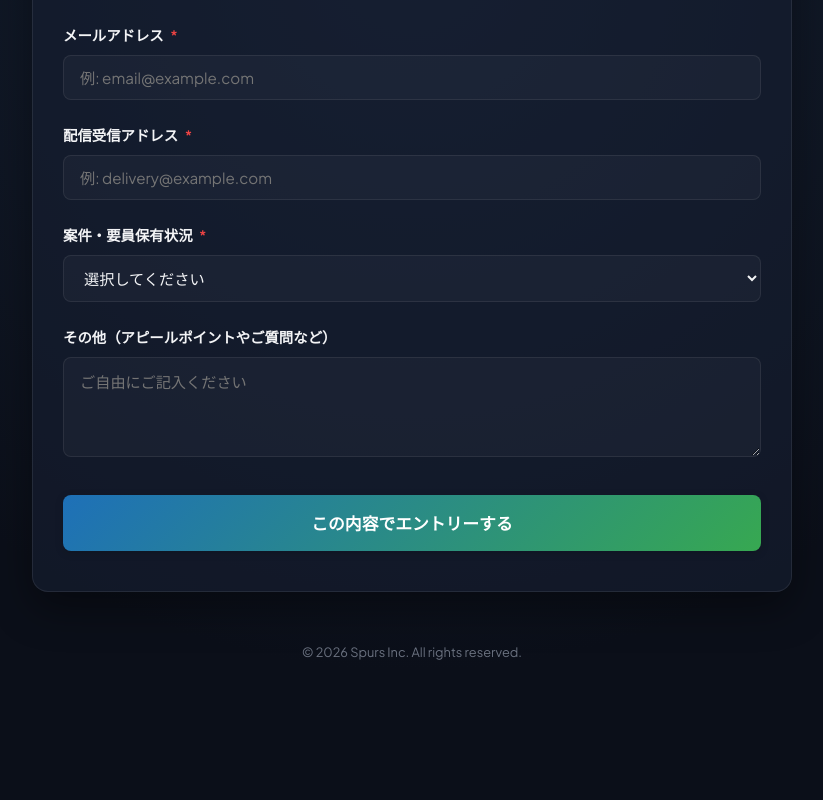
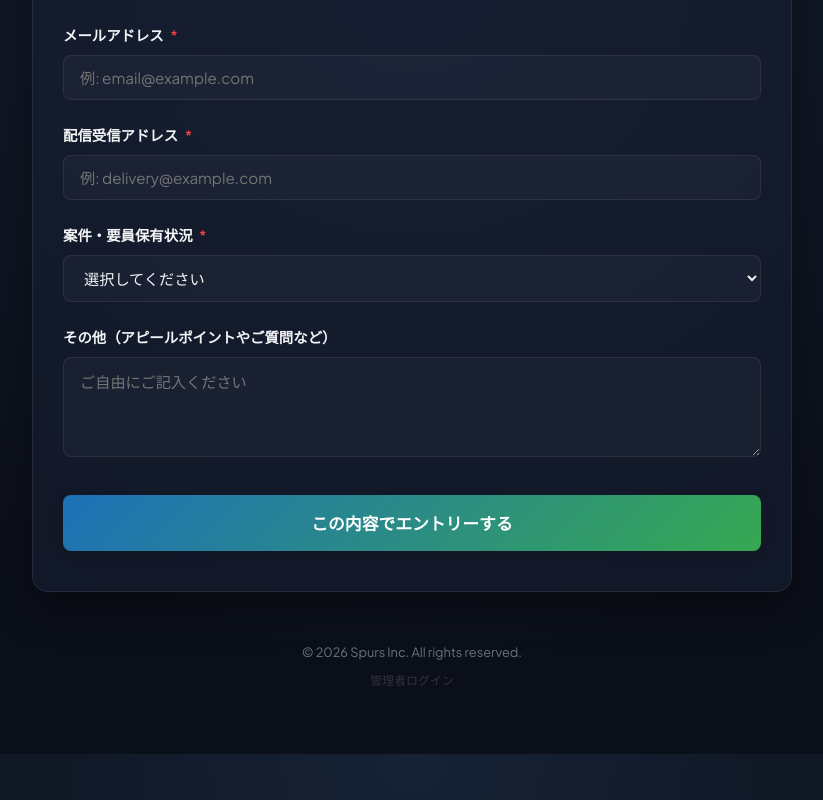
Before and after one commit to spursweb-byte/kouryukai_2026, a Next.js app: page / in a window 1280 px wide. Shown: the part 1646-2446 px from the top of the page, without its empty margins (228-1051 px from the left). Before the commit the page ends 2389 px from the top, so only its background shows below. Built offline with nearby package versions, Linux system fonts and the light colour scheme; no server answers; the database is empty.

Commit message:
style: add subtle admin login link to footer

```diff
--- a/src/app/page.tsx
+++ b/src/app/page.tsx
@@ -132,8 +132,11 @@ export default async function Home() {
         <RegistrationForm initialConfirmedCount={confirmedCount} />
       </section>
 
-      <footer style={{ marginTop: '50px', textAlign: 'center', color: 'var(--text-muted)', fontSize: '0.8rem' }}>
+      <footer style={{ marginTop: '50px', paddingBottom: '30px', textAlign: 'center', color: 'var(--text-muted)', fontSize: '0.8rem', display: 'flex', flexDirection: 'column', gap: '8px', alignItems: 'center' }}>
         <p>© 2026 Spurs Inc. All rights reserved.</p>
+        <a href="/admin" style={{ color: 'rgba(255,255,255,0.15)', textDecoration: 'none', fontSize: '0.75rem', transition: 'color 0.2s' }} onMouseOver={(e) => e.currentTarget.style.color = 'var(--text-muted)'} onMouseOut={(e) => e.currentTarget.style.color = 'rgba(255,255,255,0.15)'}>
+          管理者ログイン
+        </a>
       </footer>
     </main>
   );
```
